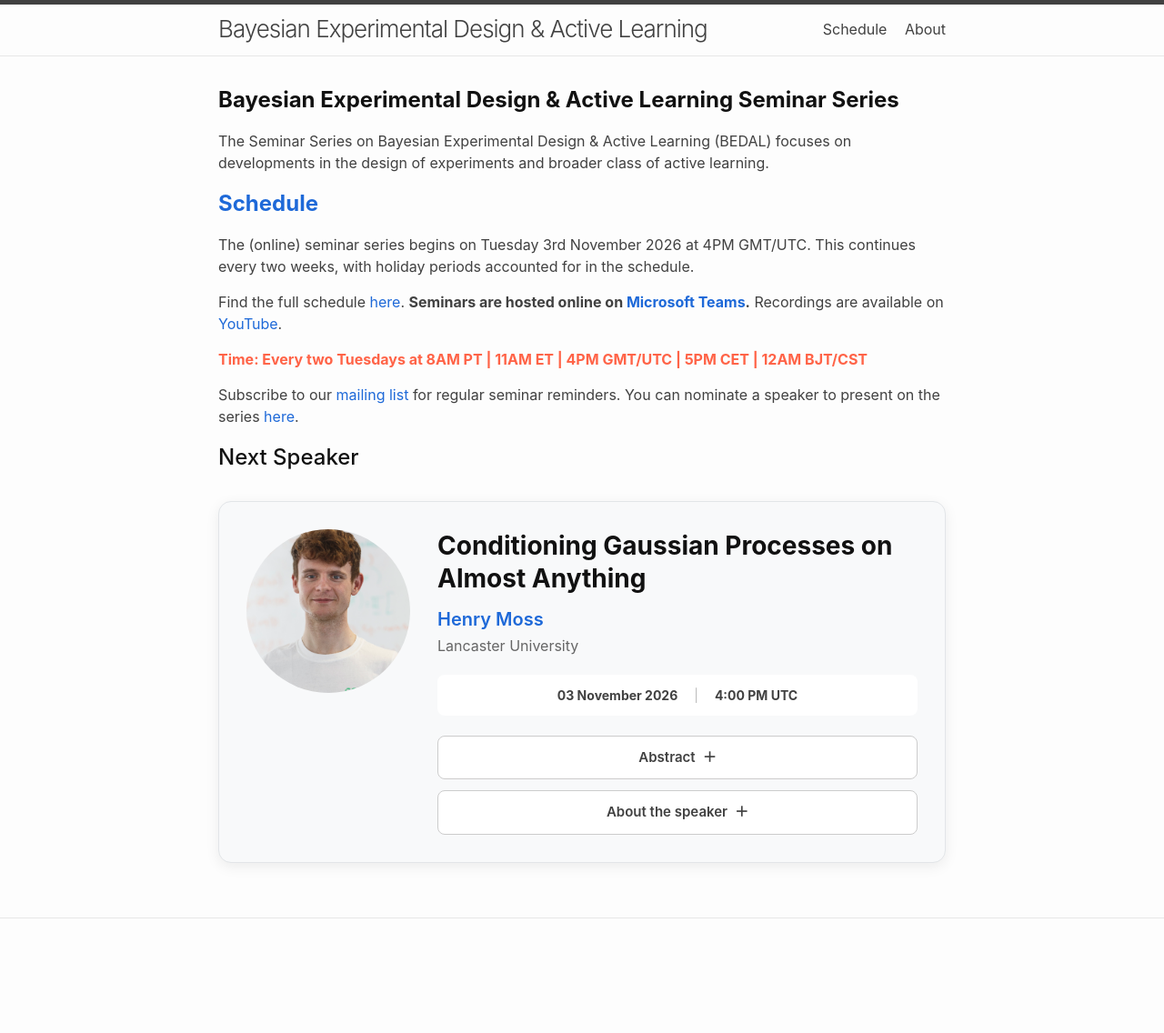
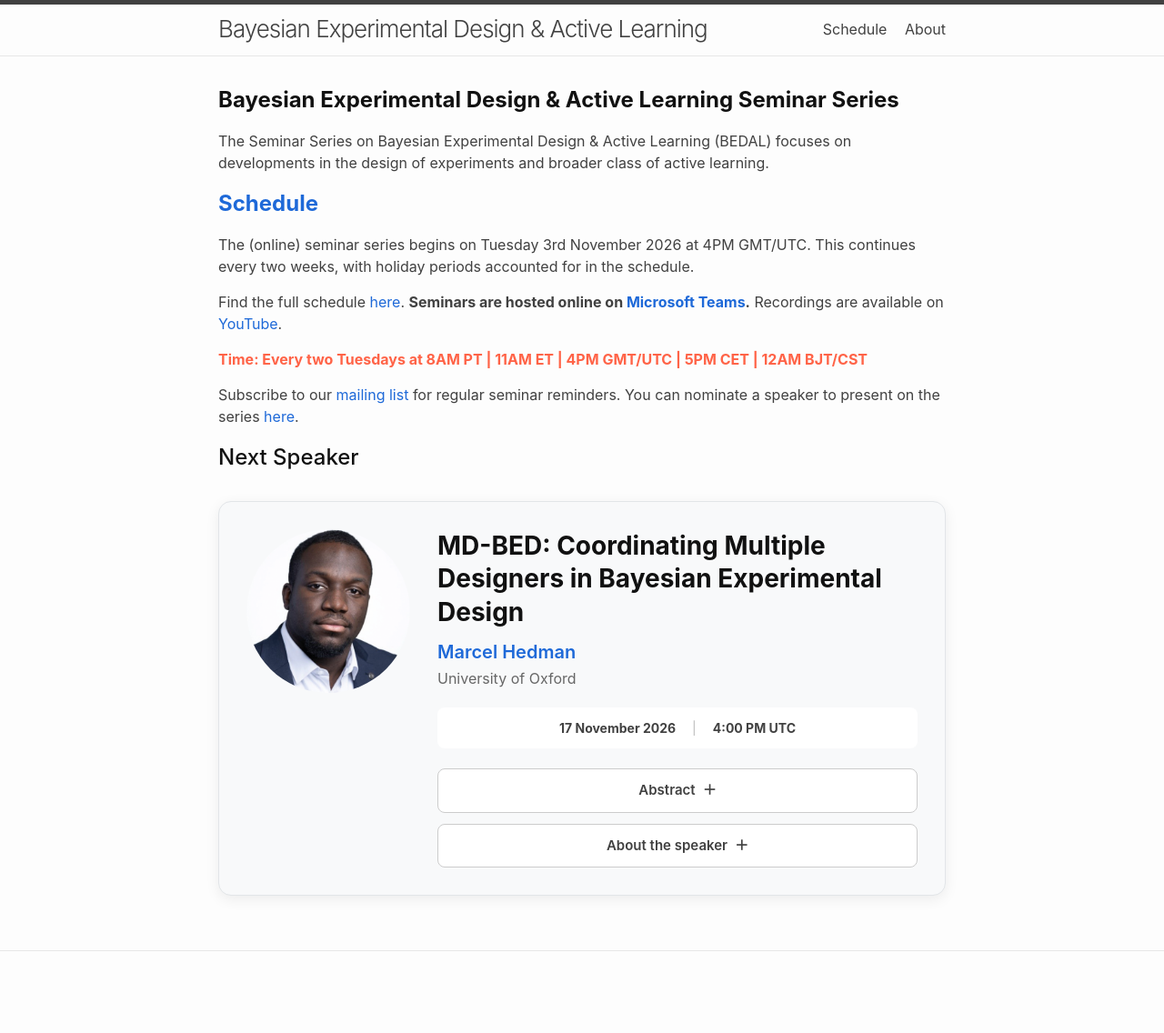
Before and after one commit to bayesiandesign/seminar, a Jekyll site: the page built from README.md, in a window 1280 px wide. Shown: the whole page at 91% size. Built offline with Jekyll 4.4.1, drawn with Linux system fonts in a browser that asks for light colours; nearby versions of some CDN libraries; our own code applies the rules of GitHub Pages for plain Markdown files; before the commit the page ends 1100 px from its top, so only the background shows below that.

Commit message:
Update speaker details and talk information

```diff
--- a/_layouts/home.html
+++ b/_layouts/home.html
@@ -19,24 +19,24 @@ layout: default
 
   <div class="speaker-card">
 
-  <div class="speaker-photo-container"> <img src="{{ '/assets/images/speakers/henrymoss.jpeg' | relative_url }}" alt="Name" class="speaker-photo"> </div>
+  <div class="speaker-photo-container"> <img src="{{ '/assets/images/speakers/marcelhedman.png' | relative_url }}" alt="Name" class="speaker-photo"> </div>
 
   <div class="speaker-info">
 
   <h2 class="talk-title">
-    Conditioning Gaussian Processes on Almost Anything
+    MD-BED: Coordinating Multiple Designers in Bayesian Experimental Design
   </h2>
 
   <h3 class="speaker-name">
-    <a href="https://henrymoss.github.io/">Henry Moss</a>
+    <a href="https://marcelhedman.github.io/">Marcel Hedman</a>
   </h3>
 
   <p class="speaker-affiliation">
-    Lancaster University
+    University of Oxford
   </p>
 
   <div class="seminar-details">
-    <span><strong>03 November 2026</strong></span>
+    <span><strong>17 November 2026</strong></span>
     <span class="details-separator">|</span>
     <span><strong>4:00 PM UTC</strong></span>
   </div>
@@ -48,7 +48,7 @@ layout: default
 
       <div class="speaker-section-content">
         <p>
-          Gaussian processes (GPs) offer a principled probabilistic model over functions, but exact inference is restricted to the linear-Gaussian regime. We establish an explicit equivalence between GPs and a class of linear diffusion models, recasting predictive sampling as an ODE with closed-form Gaussian dynamics and a likelihood-dependent guidance term that admits a simple Monte Carlo approximation. In the linear-Gaussian setting, we recover standard GP conditioning exactly; beyond conjugacy, the same machinery handles any conditioning statement admitting point-wise likelihood evaluation — including non-linear physics, and, for the first time, natural language via large language models. Whitening isolates the irreducible non-Gaussian dynamics, minimising Wasserstein-2 transport cost and eliminating numerical stiffness. The result is a general-purpose GP inference scheme requiring no bespoke derivations. Together, these results provide a general mechanism for incorporating the full richness of real-world knowledge as conditioning information, opening a new frontier for the probabilistic modelling of real-world problems.
+          To date, Bayesian experimental design (BED) has largely studied how a single adaptive policy should choose experiments. Yet many real-world settings involve multiple designers making experimental decisions independently, including laboratories, field teams, and decentralised robots. Even when individual designers choose informative experiments, they may collectively acquire redundant information. In this talk, we introduce multi-designer Bayesian experimental design (MD-BED) and explore the coordination problem that arises when designers share an inferential objective but act using only their local histories. We show how this problem can be characterised information-theoretically, and how centralised training with decentralised execution (CTDE) can improve information acquisition and encourage designer specialisation under heterogeneous experimental costs, without requiring communication during execution.
         </p>
       </div>
     </details>
@@ -58,7 +58,7 @@ layout: default
 
       <div class="speaker-section-content">
         <p>
-          Henry Moss is a Reader in Mathematics and AI at Lancaster University, where he leads the Mathematical AI for Decision and Discovery (MADD) group. His current research works with industry partners to remove innovation bottlenecks in areas such as drug discovery and sustainable engineering, where experiments are technically and financially costly. Much of his work centres on Gaussian process flows, Bayesian optimisation, active learning and experimental design.
+          Marcel Hedman is a DPhil candidate in Statistical Machine Learning at the University of Oxford, supported by the StatML fellowship and supervised by Professor Chris Holmes and Professor Tom Rainforth. His research focuses on sequential decision making, with particular interests in multi-agent reinforcement learning, world modelling and Bayesian experimental design.
         </p>
       </div>
     </details>
```
